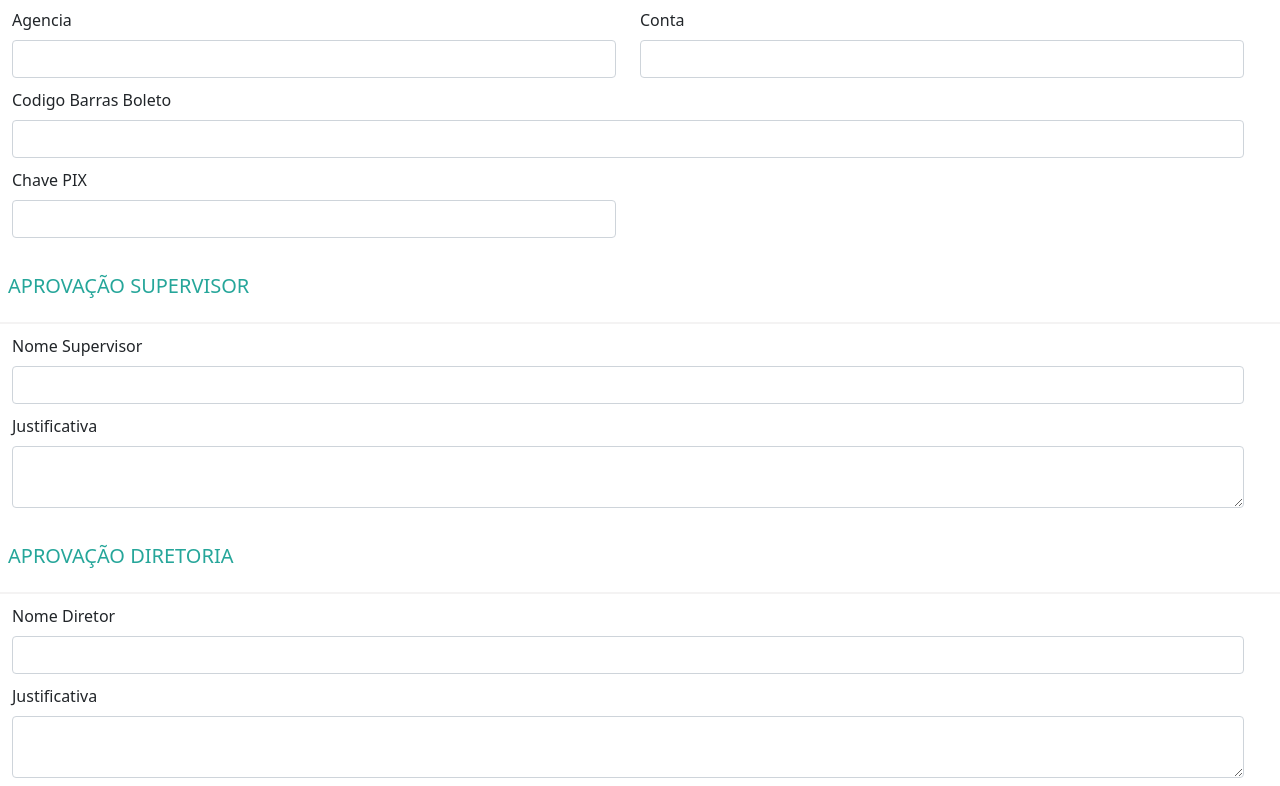
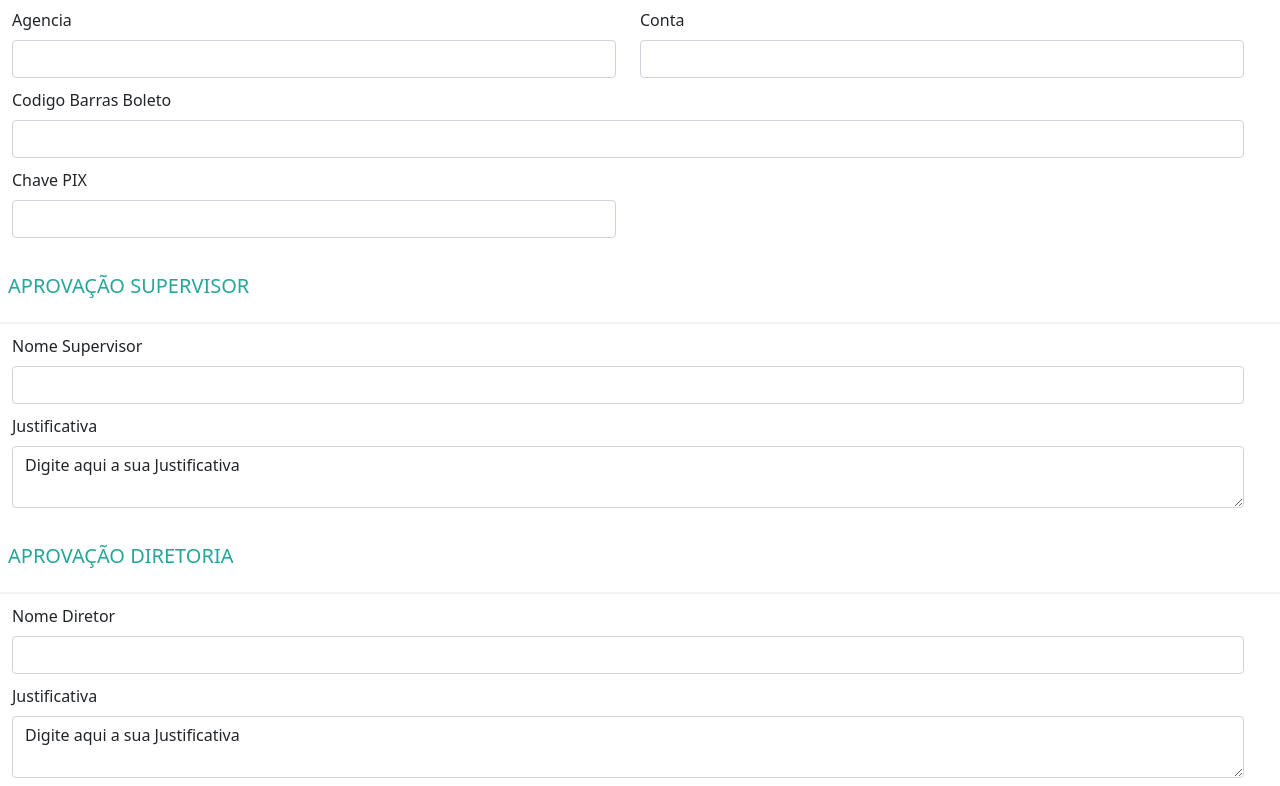
Before and after one commit to GabrielEdJansen/FormularioTesteSeta, a plain HTML site: page index.html in a window 1280 px wide. Shown: the part 1634-2420 px from the top of the page. Drawn offline with nearby package versions, Linux system fonts and the light colour scheme; a script that the page names is missing.

Commit message:
Update index.html

```diff
--- a/index.html
+++ b/index.html
@@ -413,7 +413,7 @@
       <div class="col-md-12">
         <label for="SupAproJusti" class="form-label">Justificativa</label>
         <textarea id="SupAproJusti" type="textarea"
-          class="form-control ng-pristine ng-untouched ng-scope ng-empty ng-valid-pattern ng-valid ng-valid-required"></textarea>
+          class="form-control ng-pristine ng-untouched ng-scope ng-empty ng-valid-pattern ng-valid ng-valid-required">Digite aqui a sua Justificativa</textarea>
       </div>
     </div>
     <!---------------------------------------------------------------------------------------------------->
@@ -458,12 +458,9 @@
       <div class="col-md-12">
         <label for="DirAproJusti" class="form-label">Justificativa</label>
 
-        <textarea id="DirAproJusti" type="text" class="form-control" rows="2"></textarea>
+        <textarea id="DirAproJusti" type="text" class="form-control" rows="2">Digite aqui a sua Justificativa</textarea>
       </div>
     </div>
-
-
-
 
 
     <!-- <div class="col-12">
```
